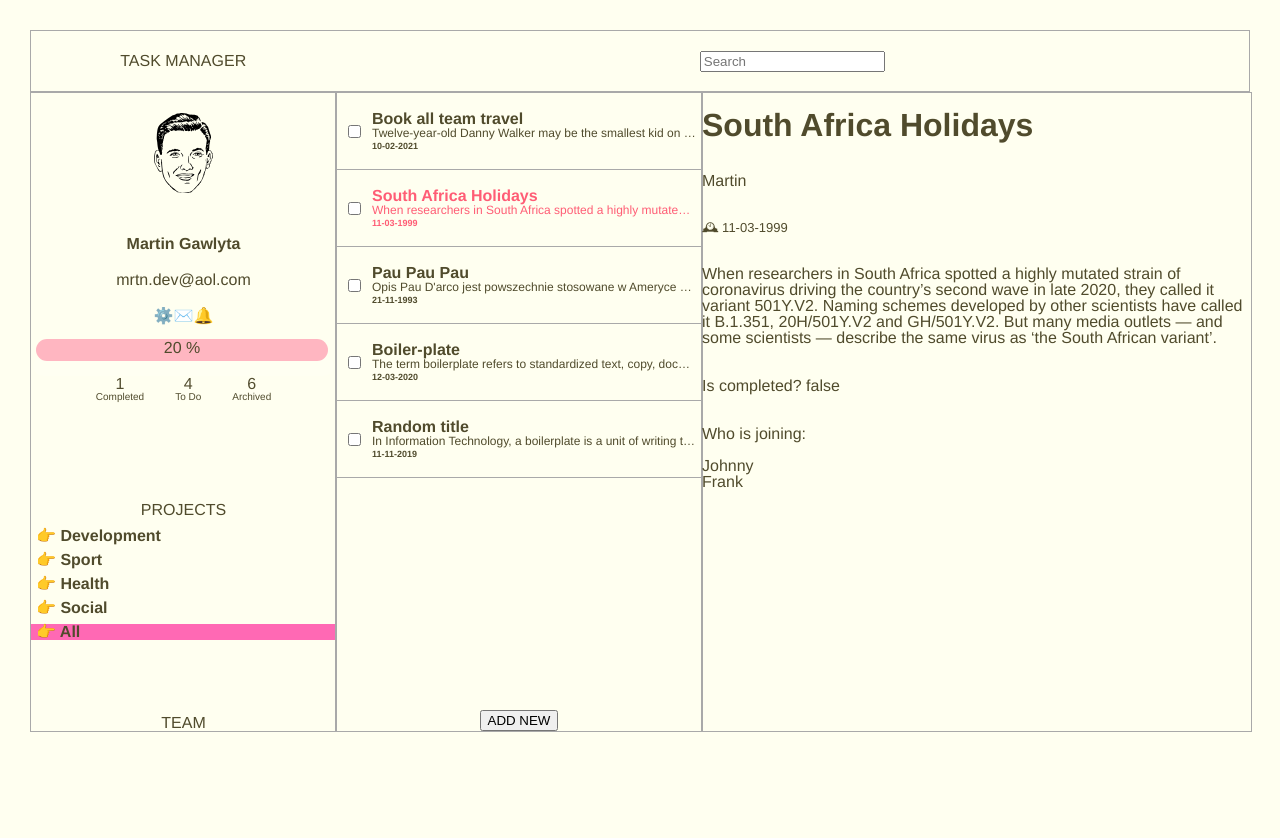
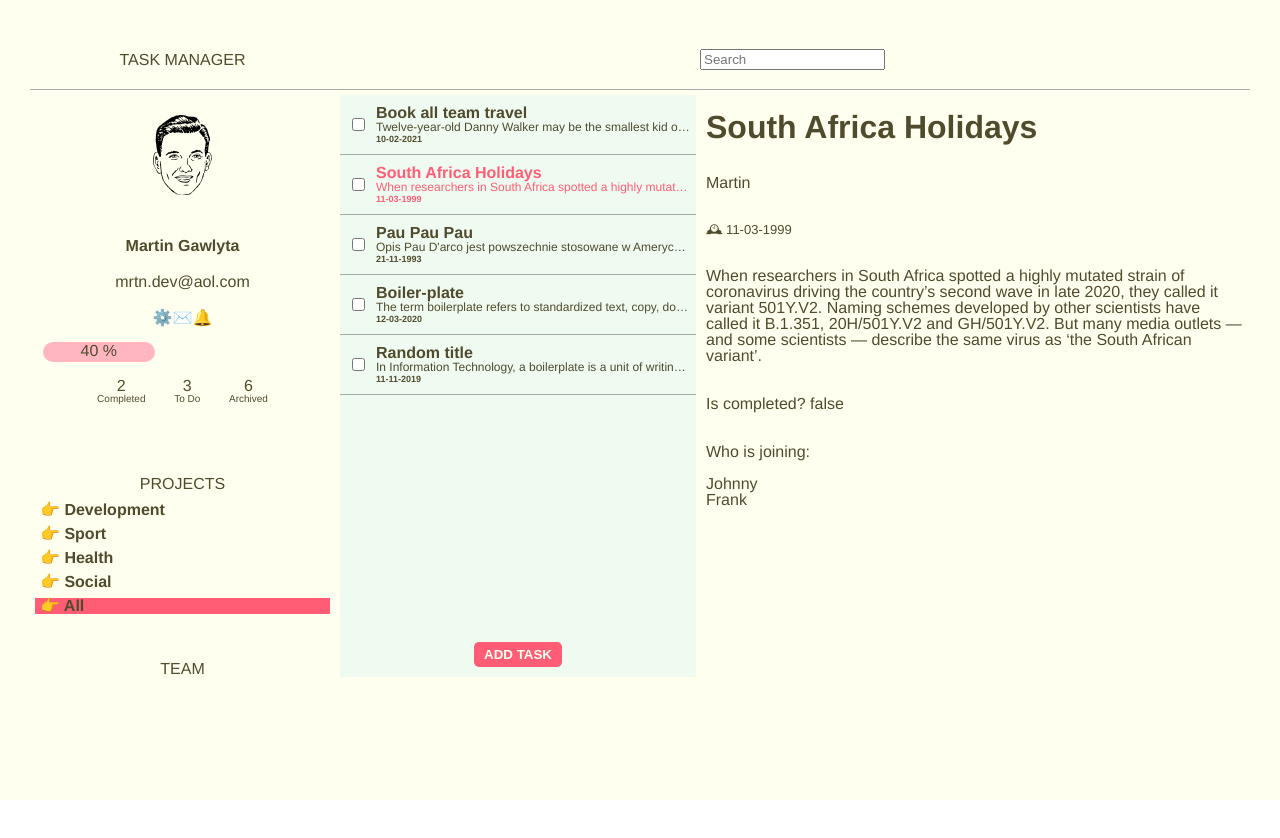
Before and after one commit to mlvrkhn/v-teams, a Vue app: page /tasks/291239 in a window 1280 px wide. Shown: the top 838 px of the page. After the commit the page ends 800 px from the top, so only its background shows below. Built offline with nearby package versions, Linux system fonts and the light colour scheme; data requests are answered from the project's data file.

Commit message:
Add styling in SCSS

```diff
--- a/db.json
+++ b/db.json
@@ -90,7 +90,7 @@
       "description": "In Information Technology, a boilerplate is a unit of writing that can be reused over and over without change. By extension, the idea is sometimes applied to reusable programming, as in “boilerplate code.",
       "category": "Social",
       "date": "11-11-2019",
-      "isCompleted": false,
+      "isCompleted": true,
       "attendees": [
         {
           "id": 7,
--- a/src/components/SubmitButton.vue
+++ b/src/components/SubmitButton.vue
@@ -1,6 +1,6 @@
 <template>
 	<router-link to="/tasks/create">
-		<button class="submit-button" type="submit">ADD NEW</button>
+		<button class="submit-button" type="submit">ADD TASK</button>
 	</router-link>
 </template>
 
@@ -8,4 +8,16 @@
 export default {};
 </script>
 
-<style scoped></style>
+<style lang="scss" scoped>
+@use '../styles/_variables.scss';
+
+.submit-button {
+	margin-bottom: 10px;
+	color: variables.$white-color;
+	font-weight: 600;
+	background-color: variables.$primary-color;
+	border: none;
+	padding: 5px 10px;
+	border-radius: 5px;
+}
+</style>
--- a/src/components/TopBar.vue
+++ b/src/components/TopBar.vue
@@ -26,10 +26,10 @@ export default {
 <style lang="scss" scoped>
 .top-bar {
 	height: 60px;
-	border: 1px solid darkgrey;
+	width: 100%;
+	border-bottom: 1px solid darkgrey;
 	display: grid;
 	grid-template-columns: 25% 75%;
-
 	.panel {
 		display: flex;
 		justify-content: center;
--- a/src/store/modules/tasks.js
+++ b/src/store/modules/tasks.js
@@ -52,7 +52,13 @@ export default {
 		notCompletedTaskCount: state => {
 			return state.tasks.filter(task => !task.isCompleted).length || 0;
 		},
-		getTasksFulfilmentRate: (state, getters) =>
-			(getters.completedTaskCount / getters.getTotalTaskCount) * 100,
+		getTasksFulfilmentRate: (state, getters) => {
+			// const lengthInPercent =
+			// 	(getters.completedTaskCount / getters.getTotalTaskCount) * 100;
+			// return `${lengthInPercent}%`;
+			return (
+				(getters.completedTaskCount / getters.getTotalTaskCount) * 100
+			);
+		},
 	},
 };
--- a/src/styles/_variables.scss
+++ b/src/styles/_variables.scss
@@ -1,4 +1,6 @@
 $primary-color: rgb(255, 93, 117);
 $secondary-color: rgb(255, 182, 193);
 $font-color: #504b2c;
-$gray: rgb(163, 160, 160);
+$grey-color: rgb(163, 160, 160);
+$blueish-color: rgba(0, 179, 255, 0.061);
+$white-color: rgb(255, 255, 240);
--- a/src/styles/main.scss
+++ b/src/styles/main.scss
@@ -6,7 +6,7 @@
 	-moz-osx-font-smoothing: grayscale;
 	text-align: center;
 	color: variables.$font-color;
-	background-color: ivory;
+	background-color: variables.$white-color;
 }
 #nav {
 	padding: 30px;
--- a/src/styles/reset.scss
+++ b/src/styles/reset.scss
@@ -85,6 +85,7 @@ video {
 	font-size: 100%;
 	font: inherit;
 	vertical-align: baseline;
+	box-sizing: border-box;
 }
 article,
 aside,
--- a/src/views/DetailsPanel.vue
+++ b/src/views/DetailsPanel.vue
@@ -41,6 +41,7 @@ export default {
 <style scoped lang="scss">
 .details-container {
 	display: flex;
+	padding: 5px;
 	flex-direction: column;
 	text-align: left;
 	> * {
--- a/src/views/MainPanel.vue
+++ b/src/views/MainPanel.vue
@@ -2,7 +2,7 @@
 	<div class="main-container">
 		<user-panel></user-panel>
 		<div class="column">
-			<tasks-panel></tasks-panel>
+			<tasks-panel class="darker"></tasks-panel>
 		</div>
 		<router-view :key="$route.fullPath" />
 	</div>
@@ -29,6 +29,8 @@ export default {
 </script>
 
 <style lang="scss">
+@use '../styles/_variables.scss';
+
 .main-container {
 	height: 80%;
 	display: grid;
@@ -37,6 +39,10 @@ export default {
 }
 .column {
 	width: 100%;
-	border: 1px solid darkgrey;
+	/* border: 1px solid darkgrey; */
+	padding: 5px;
+	.darker {
+		background-color: variables.$blueish-color;
+	}
 }
 </style>
--- a/src/views/UserPanel.vue
+++ b/src/views/UserPanel.vue
@@ -77,6 +77,8 @@ export default {
 </script>
 
 <style scoped lang="scss">
+@use '../styles/_variables.scss';
+
 .tasks-summary-container {
 	display: flex;
 	flex-direction: column;
@@ -123,14 +125,13 @@ export default {
 	padding-left: 5px;
 	cursor: pointer;
 	&:hover {
-		background-color: rgb(255, 182, 193);
+		background-color: variables.$secondary-color;
 	}
 }
 .active {
-	background-color: hotpink;
+	background-color: variables.$primary-color;
 }
 .progress {
-	background: rgba(255, 255, 255, 0.1);
 	justify-content: flex-start;
 	border-radius: 100px;
 	align-items: center;
@@ -141,9 +142,9 @@ export default {
 	width: 100%;
 	&-value {
 		animation: load 3s normal forwards;
-		box-shadow: 0 10px 40px -10px #fff;
+		box-shadow: 0 10px 40px -10px variables.$primary-color;
 		border-radius: 100px;
-		background: lightpink;
+		background: variables.$secondary-color;
 		height: 20px;
 		padding: 1px 0;
 		margin-bottom: 2rem;
@@ -156,7 +157,7 @@ export default {
 		width: 0;
 	}
 	100% {
-		width: 99%;
+		width: 40%;
 	}
 }
 </style>
```
Also changed, not shown: 1 other file (tests, documents, lock files or other folders).
